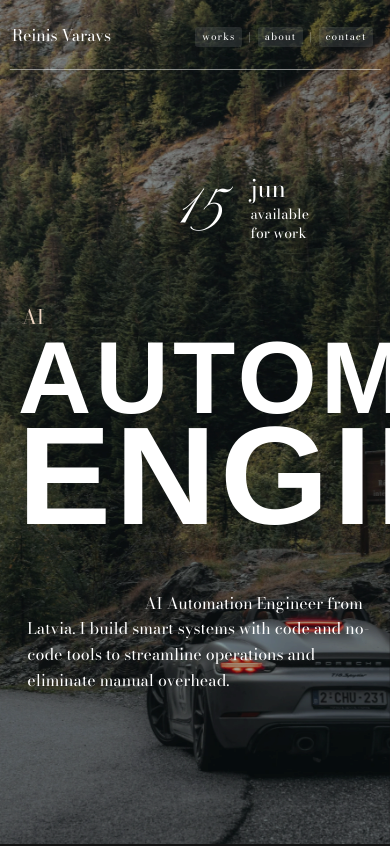
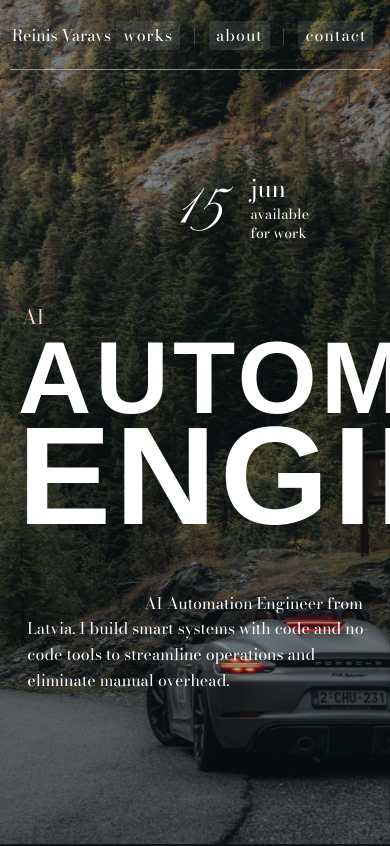
Before and after one commit to reinisvaravs/portfolio, a Next.js app: page / in a window 390 px wide. Shown: the top 846 px of the page. Built offline with nearby package versions, Linux system fonts and the light colour scheme; a web font is replaced by a local one.

Commit message:
trying to remove client use 1

```diff
--- a/src/app/components/Footer.jsx
+++ b/src/app/components/Footer.jsx
@@ -1,54 +1,11 @@
-"use client";
-
-import { useEffect } from "react";
-import gsap from "gsap";
 import "../styles/footer.css";
 
-function Footer({ onWorksClick, onAboutClick, onContactClick }) {
+function Footer() {
   const currentYear = new Date().getFullYear();
-
-  useEffect(() => {
-    gsap.from("footer", {
-      opacity: 0,
-      duration: 1,
-      scrollTrigger: {
-        trigger: "footer",
-        start: "top bottom", // Starts when hits bottom of viewport
-        toggleActions: "play none none reverse",
-      },
-    });
-  }, []);
 
   return (
     <footer>
-      <div className="authorDiv">
-        <p className="author">{currentYear} Reinis Varavs</p>
-      </div>
-      <div className="footerButtons">
-        <ul>
-          <li>
-            <button className="navBtns" onClick={onWorksClick}>
-              works
-            </button>
-          </li>
-          <li>
-            <button className="navBtns ignoreBtns">|</button>
-          </li>
-          <li>
-            <button className="navBtns" onClick={onAboutClick}>
-              about
-            </button>
-          </li>
-          <li>
-            <button className="navBtns ignoreBtns">|</button>
-          </li>
-          <li>
-            <button className="navBtns" onClick={onContactClick}>
-              contact
-            </button>
-          </li>
-        </ul>
-      </div>
+      <p className="author">{currentYear} Reinis Varavs</p>
     </footer>
   );
 }
--- a/src/app/components/Header.jsx
+++ b/src/app/components/Header.jsx
@@ -2,9 +2,12 @@
 
 import { useEffect, useLayoutEffect, useRef } from "react";
 import gsap from "gsap";
+import { ScrollToPlugin } from "gsap/ScrollToPlugin";
 import "../styles/header.css";
 
-function Header({ onWorksClick, onAboutClick, onContactClick }) {
+gsap.registerPlugin(ScrollToPlugin);
+
+function Header() {
   const headerRef = useRef(null);
 
   useLayoutEffect(() => {
@@ -55,6 +58,14 @@ function Header({ onWorksClick, onAboutClick, onContactClick }) {
     return () => window.removeEventListener("scroll", handleScroll);
   }, []);
 
+  const scrollToWork = (section) => {
+    gsap.to(window, {
+      duration: 1,
+      scrollTo: { y: section, offsetY: 0 },
+      ease: "power2.inOut",
+    });
+  };
+
   return (
     <header ref={headerRef}>
       <div className="progressBarDiv">
@@ -67,7 +78,7 @@ function Header({ onWorksClick, onAboutClick, onContactClick }) {
       <nav>
         <ul>
           <li>
-            <button className="navBtns" onClick={onWorksClick}>
+            <button className="navBtns" onClick={() => scrollToWork(".work")}>
               works
             </button>
           </li>
@@ -75,7 +86,10 @@ function Header({ onWorksClick, onAboutClick, onContactClick }) {
             <button className="navBtns ignoreBtns">|</button>
           </li>
           <li>
-            <button className="navBtns" onClick={onAboutClick}>
+            <button
+              className="navBtns"
+              onClick={() => scrollToWork(".techGridH1")}
+            >
               about
             </button>
           </li>
@@ -83,7 +97,10 @@ function Header({ onWorksClick, onAboutClick, onContactClick }) {
             <button className="navBtns ignoreBtns">|</button>
           </li>
           <li>
-            <button className="navBtns" onClick={onContactClick}>
+            <button
+              className="navBtns"
+              onClick={() => scrollToWork(".contactsSection")}
+            >
               contact
             </button>
           </li>
--- a/src/app/page.jsx
+++ b/src/app/page.jsx
@@ -1,6 +1,5 @@
-"use client";
+"use client"
 
-import { useEffect, useRef, useState } from "react";
 import Header from "./components/Header";
 import Hero from "./components/Hero";
 import Work from "./components/Work";
@@ -12,11 +11,11 @@ import "./globals.css";
 import Lenis from "@studio-freight/lenis";
 import gsap from "gsap";
 import ScrollTrigger from "gsap/ScrollTrigger";
+import { useEffect, useRef, useState } from "react";
 
 gsap.registerPlugin(ScrollTrigger);
 
 export default function Home({ slug }) {
-  const workRef = useRef(null);
   const contactRef = useRef(null);
   const aboutRef = useRef(null);
   const [isNightMode, setIsNightMode] = useState(false);
@@ -71,32 +70,12 @@ export default function Home({ slug }) {
       <div className="loadingCover" />
       <div className="appContent">
         <div className={`bg ${isNightMode ? "nightBg" : "dayBg"}`} />
-        <Header
-          onWorksClick={() =>
-            workRef.current?.scrollIntoView({ behavior: "smooth" })
-          }
-          onAboutClick={() =>
-            aboutRef.current?.scrollIntoView({ behavior: "smooth" })
-          }
-          onContactClick={() =>
-            contactRef.current?.scrollIntoView({ behavior: "smooth" })
-          }
-        />
+        <Header />
         <Hero />
-        <Work ref={workRef} />
+        <Work />
         <About ref={aboutRef} />
         <Contact ref={contactRef} />
-        <Footer
-          onWorksClick={() =>
-            workRef.current?.scrollIntoView({ behavior: "smooth" })
-          }
-          onAboutClick={() =>
-            aboutRef.current?.scrollIntoView({ behavior: "smooth" })
-          }
-          onContactClick={() =>
-            contactRef.current?.scrollIntoView({ behavior: "smooth" })
-          }
-        />
+        <Footer />
       </div>
     </>
   );
--- a/src/app/styles/footer.css
+++ b/src/app/styles/footer.css
@@ -9,62 +9,8 @@ footer {
   font-family: "Bodoni Moda", serif;
 }
 
-.authorDiv {
-  width: 40%;
-}
-
 .author {
   color: rgb(208, 208, 208);
   text-align: center;
-  font-size: clamp(10px, 1.6vw, 16px);
+  font-size: clamp(12px, 1.8vw, 16px);
 }
-
-.footerButtons {
-  display: flex;
-  flex-direction: row;
-  justify-content: center;
-  margin: auto;
-  width: 60%;
-  align-items: center;
-}
-
-.footerButtons ul {
-  list-style: none;
-  display: flex;
-  flex-direction: row;
-  flex-wrap: nowrap;
-  padding-left: 20px;
-}
-
-.footerButtons ul li {
-  padding-left: 5px;
-}
-
-.navBtns {
-  font-size: clamp(10px, 1.5vw, 16px);
-  color: #fff;
-  text-decoration: none;
-  background-color: rgb(255, 255, 255, 0.1);
-  border-radius: 3px;
-  border: none;
-  cursor: pointer;
-  font-family: "Bodoni Moda", serif;
-  font-weight: 100;
-  letter-spacing: 1px;
-  padding: 1px 6px 2px 6px;
-  border: 1px solid transparent;
-  transition: all 0.5s ease;
-}
-
-.navBtns:hover {
-  background-color: rgb(255, 255, 255, 0.3);
-  border: 1px solid rgb(255, 255, 255, 0.3);
-  border-radius: 20px;
-}
-
-.ignoreBtns {
-  pointer-events: none;
-  padding: 0;
-  margin: 0;
-  background-color: transparent;
-}
```
